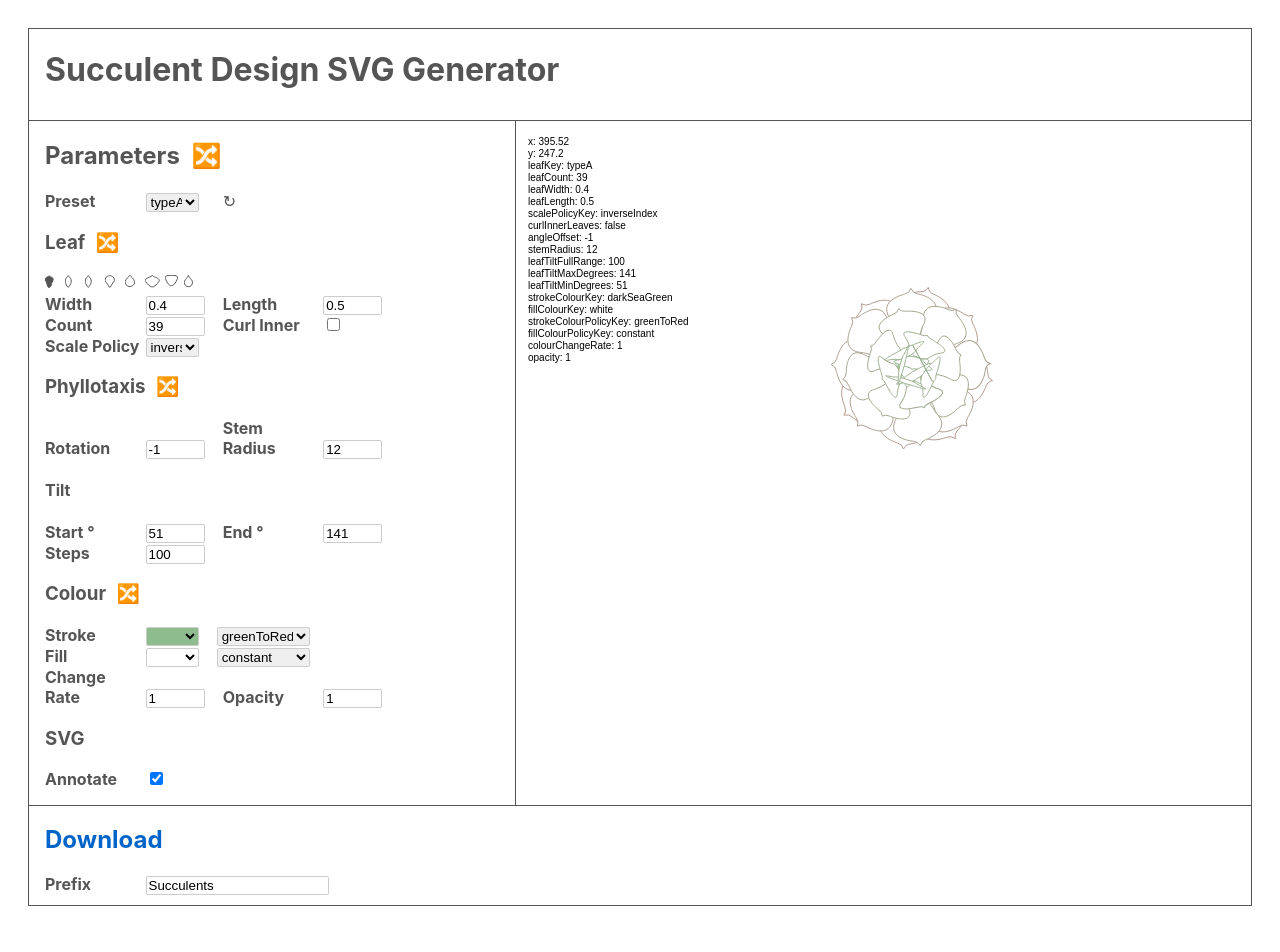
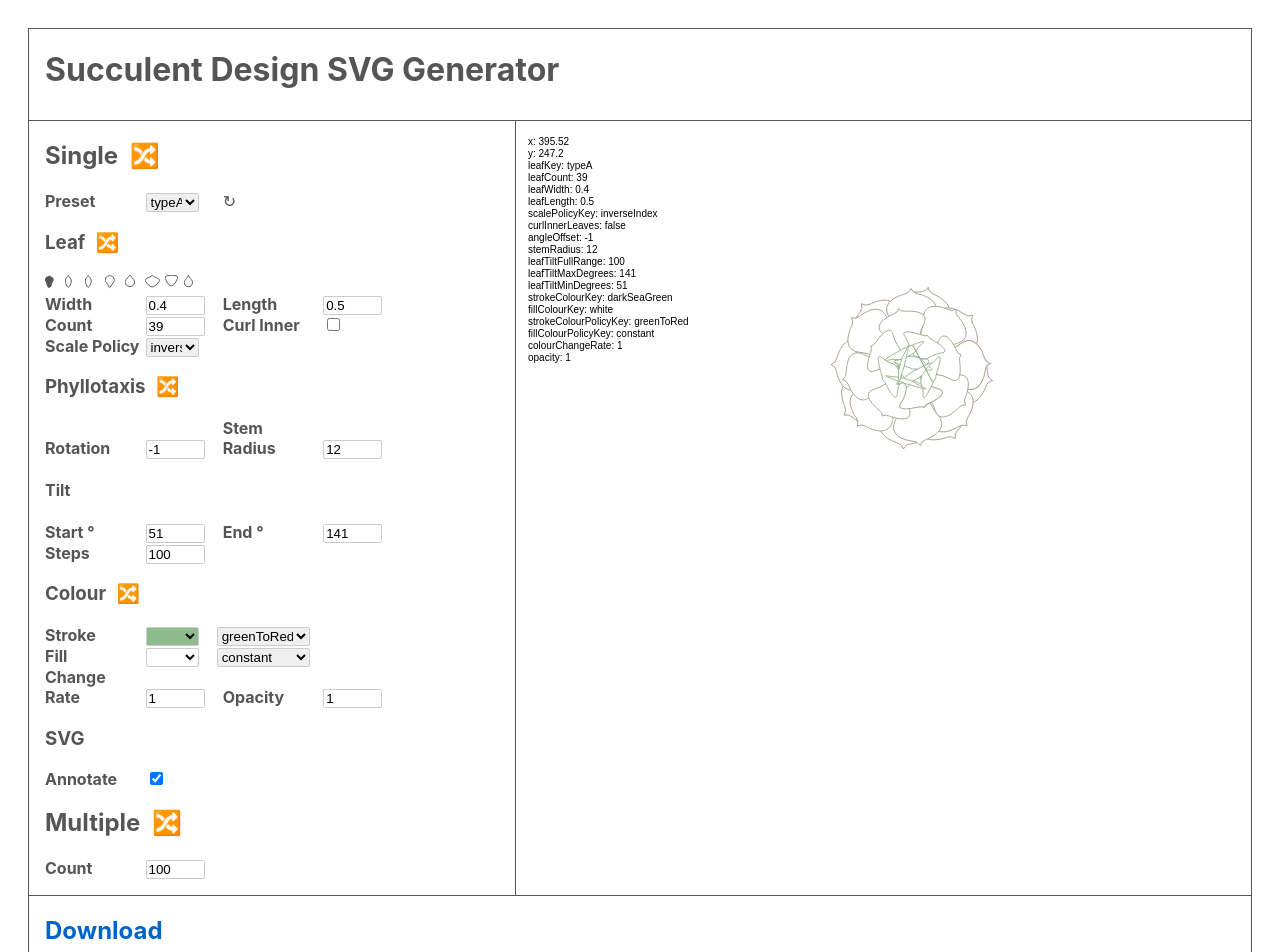
Before and after one commit to nickboon/succulents, a Svelte app: page / in a window 1280 px wide. Shown: the top 952 px of the page. Before the commit the page ends 906 px from the top, so only its background shows below. Built offline with nearby package versions, Linux system fonts and the light colour scheme.

Commit message:
Added multiple random plant generation.

```diff
--- a/src/Parameters.svelte
+++ b/src/Parameters.svelte
@@ -11,6 +11,7 @@
 	import SvgFactory from './svg';
 	import Plant from './plant';
 	import RandomPlant from './randomPlant';
+	import Random from './random.js';
 
 	export let paths;
 	export let svgWidth;
@@ -41,6 +42,22 @@
 		);
 	}
 
+	function loadMultipleRandom() {
+		const parametersList = [];
+		for (let index = multpleCount; index > 0; index--)
+			parametersList.push({
+				x: new Random().int(svgWidth),
+				y: new Random().int(svgHeight),
+				...RandomPlant.leaf,
+				...RandomPlant.phyllotaxis,
+				...RandomPlant.colour
+			});
+
+		paths = parametersList
+			.map(parameters => new Plant(parameters).buildPaths())
+			.join('');
+	}
+
 	let presetKey = preset.defaultKey;
 	let addLabel = true;
 
@@ -53,6 +70,8 @@
 	});
 	$: plantPaths = plant.buildPaths();
 	$: paths = plantPaths + (addLabel ? plant.label : '');
+
+	let multpleCount = 100;
 </script>
 
 <style>
@@ -70,7 +89,7 @@
 </style>
 
 <h2>
-	Parameters
+	Single
 	<button class="icon-button shuffle" on:click={loadRandom} />
 </h2>
 <div>
@@ -90,3 +109,11 @@
 	<label for="addLabel">Annotate</label>
 	<input id="addLabel" type="checkbox" bind:checked={addLabel} />
 </div>
+<h2>
+	Multiple
+	<button class="icon-button shuffle" on:click={loadMultipleRandom} />
+</h2>
+<div>
+	<label for="multpleCount">Count</label>
+	<input id="multpleCount" type="number" min="0" bind:value={multpleCount} />
+</div>
```
Also changed, not shown: 1 other file (tests, documents, lock files or other folders).
